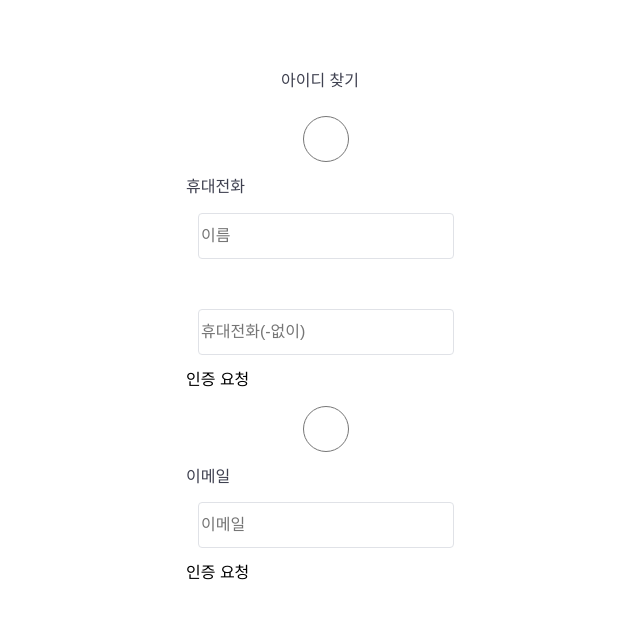
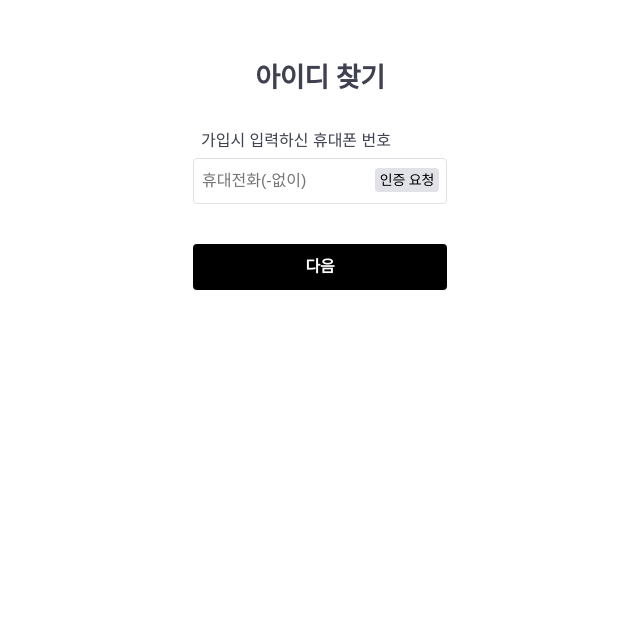
Before and after one commit to KHWeb19/PersonalProject, a Vue app in the folder SungBeanPark/frontend/: page /id in a window 1280 px wide. Shown: the top 618 px of the page, without its empty margins (320-960 px from the left). Built offline with nearby package versions, Linux system fonts and the light colour scheme.

Commit message:
♻️ Refactor Add and Remove

```diff
--- a/SungBeanPark/frontend/src/assets/scss/pages/_id.scss
+++ b/SungBeanPark/frontend/src/assets/scss/pages/_id.scss
@@ -2,20 +2,45 @@
   @include pos-center;
   height: 100%;
 
+  &-container {
+    margin-top: 64px;
+  }
   &-header {
+    @include text-style(18);
     text-align: center;
-    margin-top: 72px;
-    margin-bottom: 26px;
+    margin-bottom: 40px;
+  }
+
+  &-input-label {
+    margin-left: 8px;
+    margin-bottom: 8px;
   }
 
   input {
-    display: block;
-    margin-top: 16px;
-    margin-left: 12px;
-    margin-bottom: 16px;
-    width: 256px;
+    width: 254px;
     height: 46px;
+    margin-bottom: 40px;
     border: 1px solid $border;
     border-radius: 4px;
+    padding: 8px;
+
+    ::placeholder {
+      @include text-style(14, $tertiary);
+    }
+  }
+
+  &-input-button {
+    @include text-style(14);
+    margin-left: -72px;
+    margin-top: 10px;
+    position: absolute;
+    height: 24px;
+    width: 64px;
+    background-color: $border;
+    border-radius: 4px;
+  }
+
+  .btn-black {
+    width: 254px;
   }
 }
--- a/SungBeanPark/frontend/src/views/IdPage.vue
+++ b/SungBeanPark/frontend/src/views/IdPage.vue
@@ -4,62 +4,37 @@
       <div class="container">
         <div class="row">
           <div class="col-sm-4">
-            <header class="visually-hidden">
-              <h1>E-commerce</h1>
+            <header>
+              <h1 class="visually-hidden">Nike</h1>
             </header>
 
-            <div class="id-header">아이디 찾기</div>
-
-            <section>
-              <form action="/" method="POST">
-                <div>
-                  <div class="id-radio">
-                    <input type="radio" />
-                    <label class="id-radio-label" for="">휴대전화</label>
-                  </div>
-                  <div class="id-input">
-                    <div class="id-input-wrap">
+            <div class="id-container">
+              <div class="id-header">
+                <h2>아이디 찾기</h2>
+              </div>
+              <section class="id-section">
+                <div class="id-member">
+                  <form class="id-form">
+                    <div class="id-input-label">
+                      <label for="">가입시 입력하신 휴대폰 번호</label>
+                    </div>
+                    <div class="id-input">
                       <input
                         class="id-input-input"
                         type="text"
-                        placeholder="이름"
-                      />
-                      <button class="id-input-button" type="button"></button>
-                    </div>
-                  </div>
-                  <div class="id-input">
-                    <div class="id-input-wrap">
-                      <input
-                        class="id-input-input"
-                        type="tel"
                         placeholder="휴대전화(-없이)"
-                        maxlength="11"
                       />
                       <button class="id-input-button" type="button">
                         인증 요청
                       </button>
                     </div>
-                  </div>
-                  <div class="id-radio">
-                    <input type="radio" />
-                    <label class="id-radion-label" for="">이메일</label>
-                  </div>
-                  <div class="id-input">
-                    <div class="id-input-wrap">
-                      <input
-                        class="id-input-input"
-                        type="email"
-                        placeholder="이메일"
-                        maxlength="11"
-                      />
-                      <button class="id-input-button" type="button">
-                        인증 요청
-                      </button>
-                    </div>
-                  </div>
+                  </form>
                 </div>
-              </form>
-            </section>
+                <div class="id-button">
+                  <button class="btn-black btn-46" type="button">다음</button>
+                </div>
+              </section>
+            </div>
           </div>
         </div>
       </div>
```
